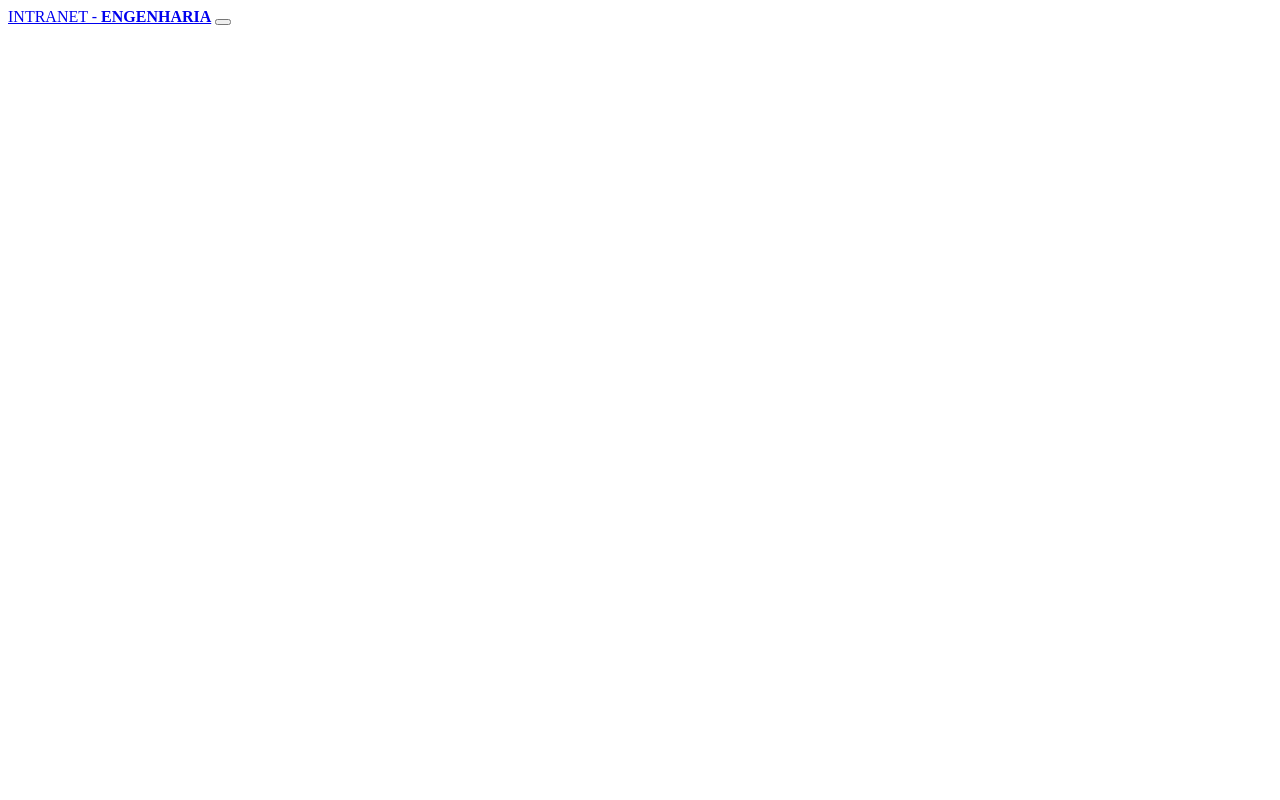
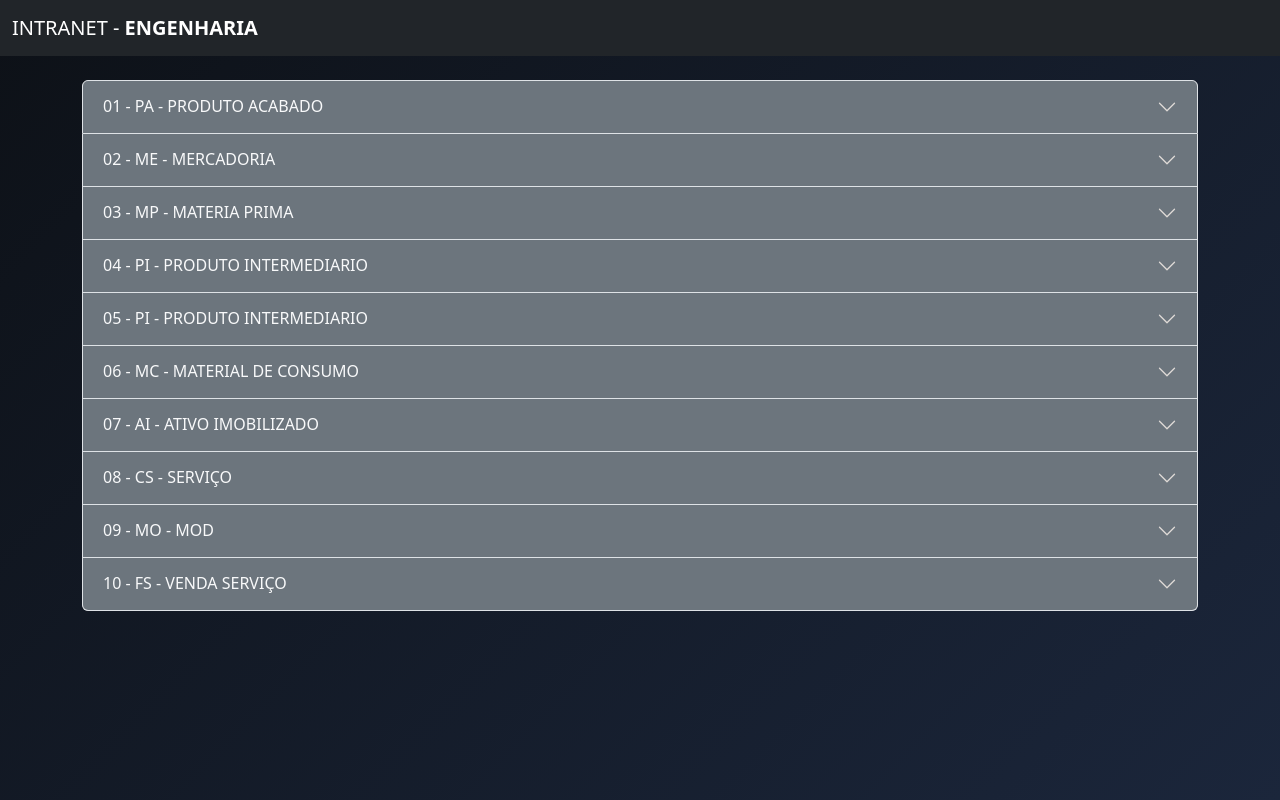
Before and after one commit to alencarllopes/Matriz-Grupo, a plain HTML site: page index.html in a window 1280 px wide. Drawn offline with Linux system fonts and the light colour scheme; the site is published under a folder, as on GitHub Pages, so addresses that start at the root find nothing.

Commit message:
Add files via upload

```diff
--- a/index.html
+++ b/index.html
@@ -7,8 +7,8 @@
     <title>Intranet - UPS Nacional</title>
     <link rel="icon" type="image/png" href="../imagem/img.png" />
     <link href="https://fonts.googleapis.com/css2?family=Montserrat:wght@400;600;700&display=swap" rel="stylesheet">
-    <link rel="stylesheet" href="/scr/estilo.css">
-    <link rel="stylesheet" href="/scr/bootstrap.min.css">
+    <link rel="stylesheet" href="scr/estilo.css">
+    <link rel="stylesheet" href="scr/bootstrap.min.css">
 
 </head>
 
@@ -32,9 +32,9 @@
         <div class="accordion" id="accordionTipo"></div>
     </main>
 
-    <script src="/scr/bootstrap.bundle.min.js"></script>
-    <script src="/scr/dados.js"></script>
-    <script src="/scr/app.js"></script>
+    <script src="scr/bootstrap.bundle.min.js"></script>
+    <script src="scr/dados.js"></script>
+    <script src="scr/app.js"></script>
 </body>
 
 </html>
```
